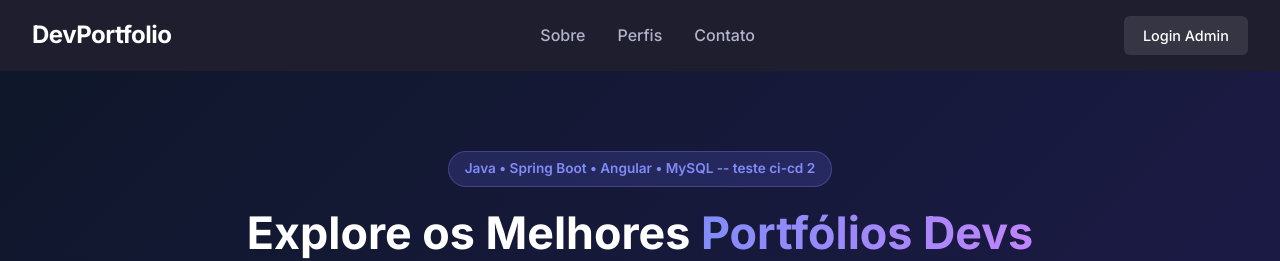
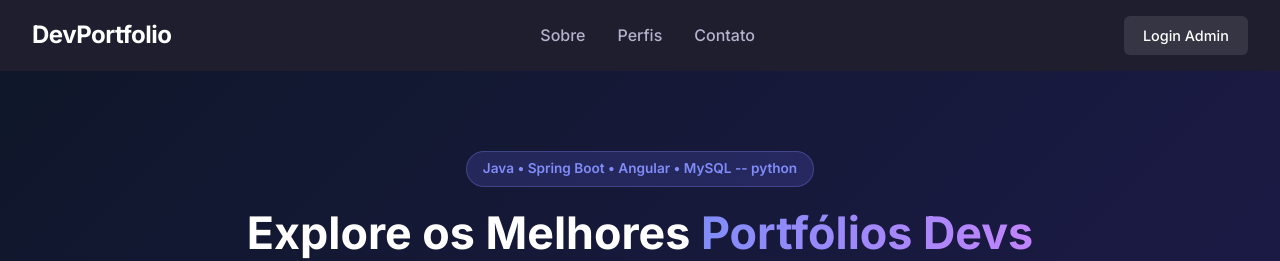
Before and after one commit to marigaab/devportfolio-frontend, an Angular app in the folder portfolio-ui/: page / in a window 1280 px wide. Shown: the top 261 px of the page. Built offline with nearby package versions, Linux system fonts and the light colour scheme; no server answers.

Commit message:
Update home.html

```diff
--- a/portfolio-ui/src/app/pages/home/home.html
+++ b/portfolio-ui/src/app/pages/home/home.html
@@ -3,7 +3,7 @@
 <!-- HERO SECTION -->
 <header class="hero">
   <div class="hero-content">
-    <span class="badge-tech">Java • Spring Boot • Angular • MySQL -- teste ci-cd 2</span>
+    <span class="badge-tech">Java • Spring Boot • Angular • MySQL -- python</span>
     <h1>Explore os Melhores  <span>Portfólios Devs</span> 🚀</h1>
     <p>Conecte-se com talentos da tecnologia, conheça suas trajetórias e navegue por seus projetos e repositórios.</p>
 
```
